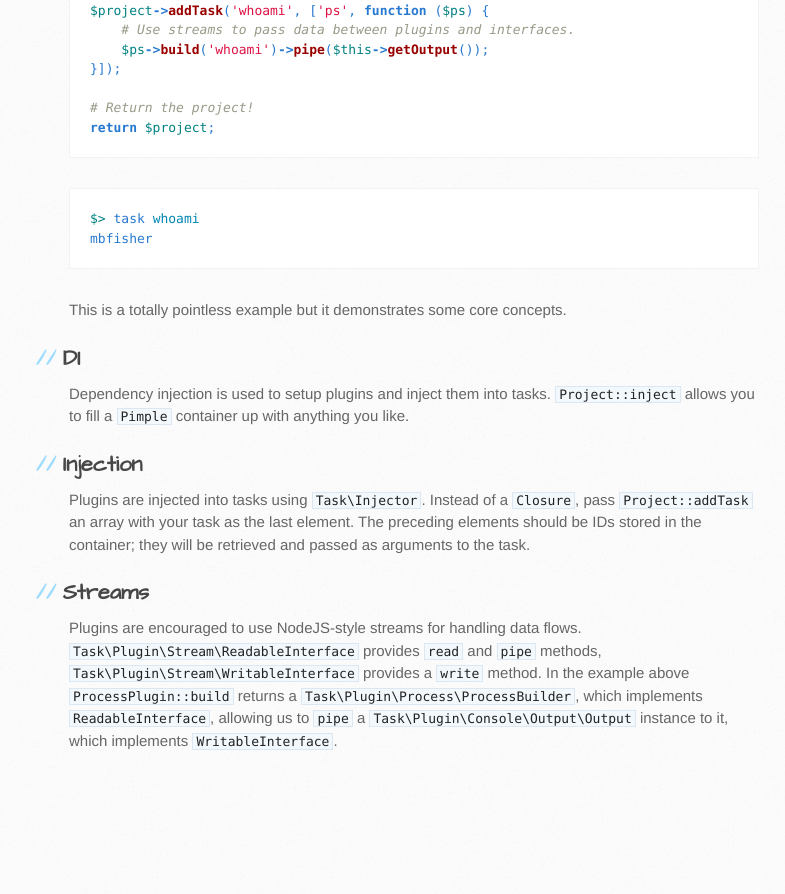
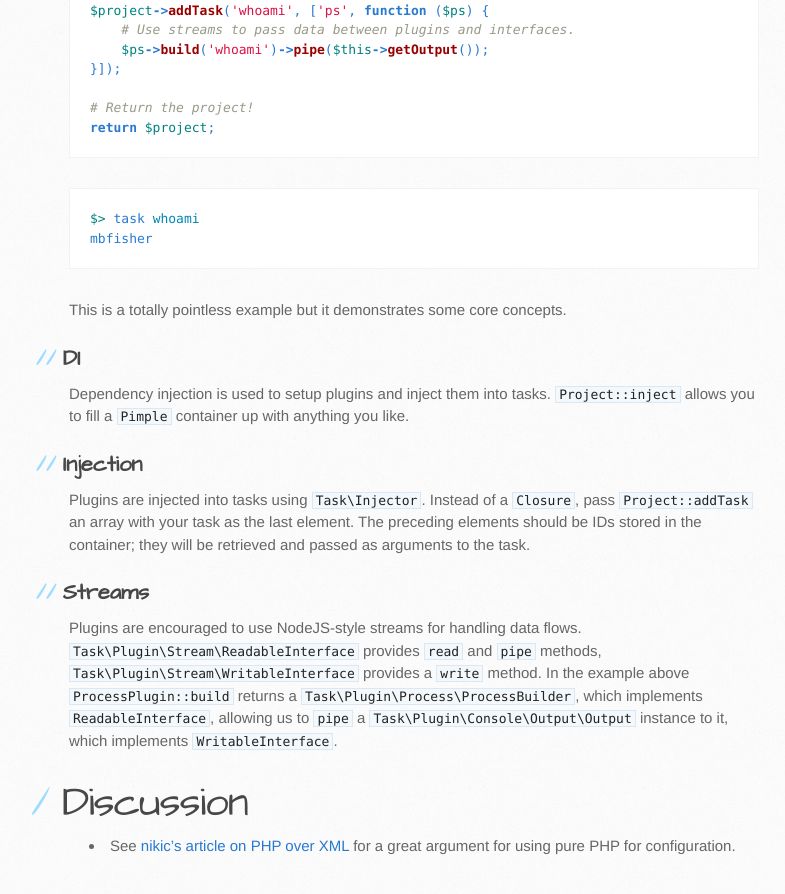
Before and after one commit to taskphp/taskphp.github.io, a Jekyll site: the page built from index.md, in a window 1280 px wide and 900 px high, scrolled down 3916 px. Shown: the top 894 px of the window, without its empty margins (101-886 px from the left). Built offline with Jekyll 4.4.1, drawn with Linux system fonts in a browser that asks for light colours; Markdown is read by kramdown in place of the engine named in the settings; before the commit the page ends 4711 px from its top, so only the background shows below that.

Commit message:
Add nikic's XML over PHP article link

```diff
--- a/index.md
+++ b/index.md
@@ -11,6 +11,7 @@ Got a PHP project? Heard of Grunt and Gulp but don't use NodeJS?  Task is a pure
 * Use loads of nice features inspired by Grunt and Gulp (and Phing).
 * Employ Symfony components for effortless CLI goodness.
 * Extend with plugins.
+
 
 Example
 =======
@@ -210,3 +211,8 @@ Streams
 -------
 
 Plugins are encouraged to use NodeJS-style streams for handling data flows. `Task\Plugin\Stream\ReadableInterface` provides `read` and `pipe` methods, `Task\Plugin\Stream\WritableInterface` provides a `write` method. In the example above `ProcessPlugin::build` returns a `Task\Plugin\Process\ProcessBuilder`, which implements `ReadableInterface`, allowing us to `pipe` a `Task\Plugin\Console\Output\Output` instance to it, which implements `WritableInterface`.
+
+Discussion
+==========
+
+* See [nikic's article on PHP over XML](https://nikic.github.io/2012/07/09/A-plea-for-less-XML-configuration-files.html) for a great argument for using pure PHP for configuration.
```
